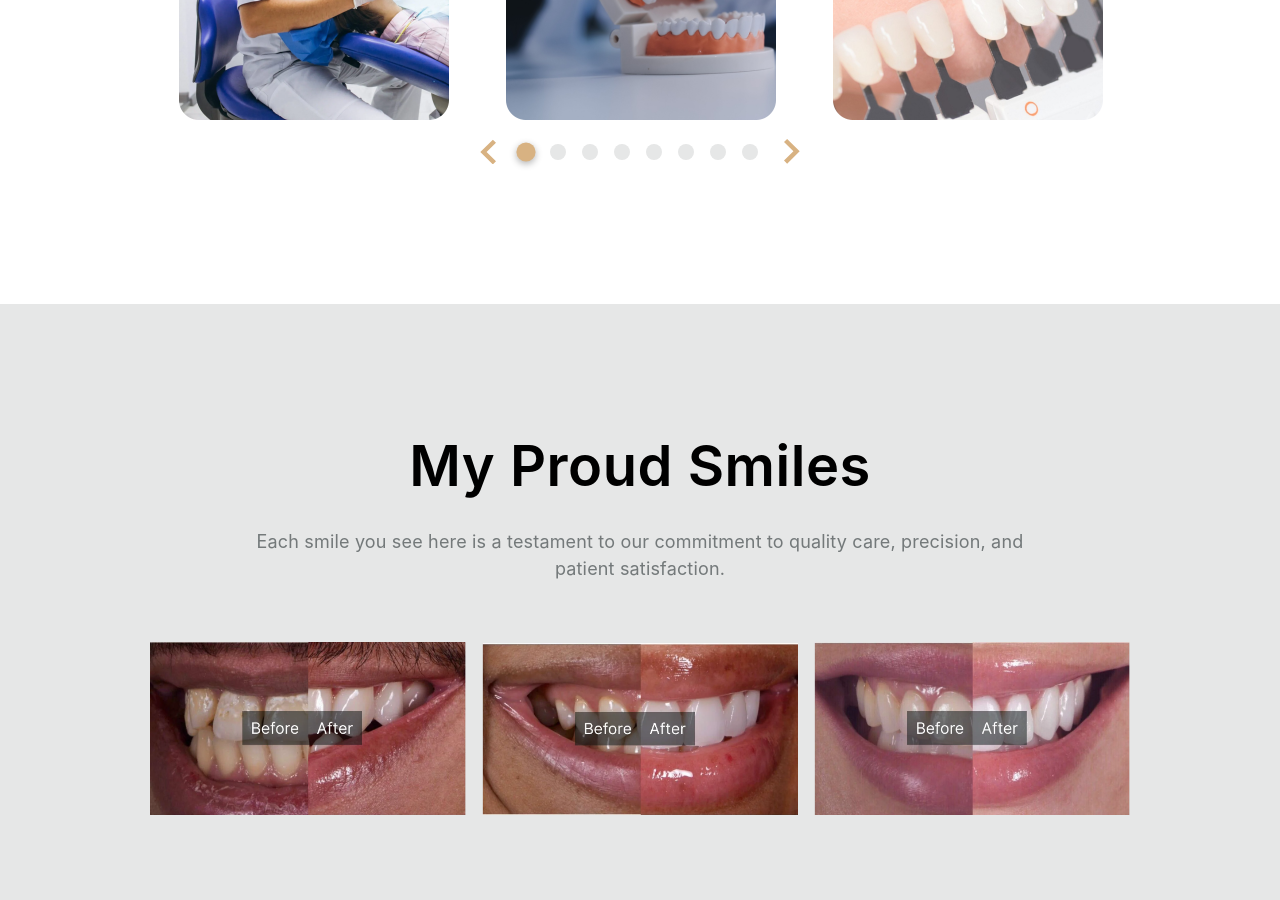
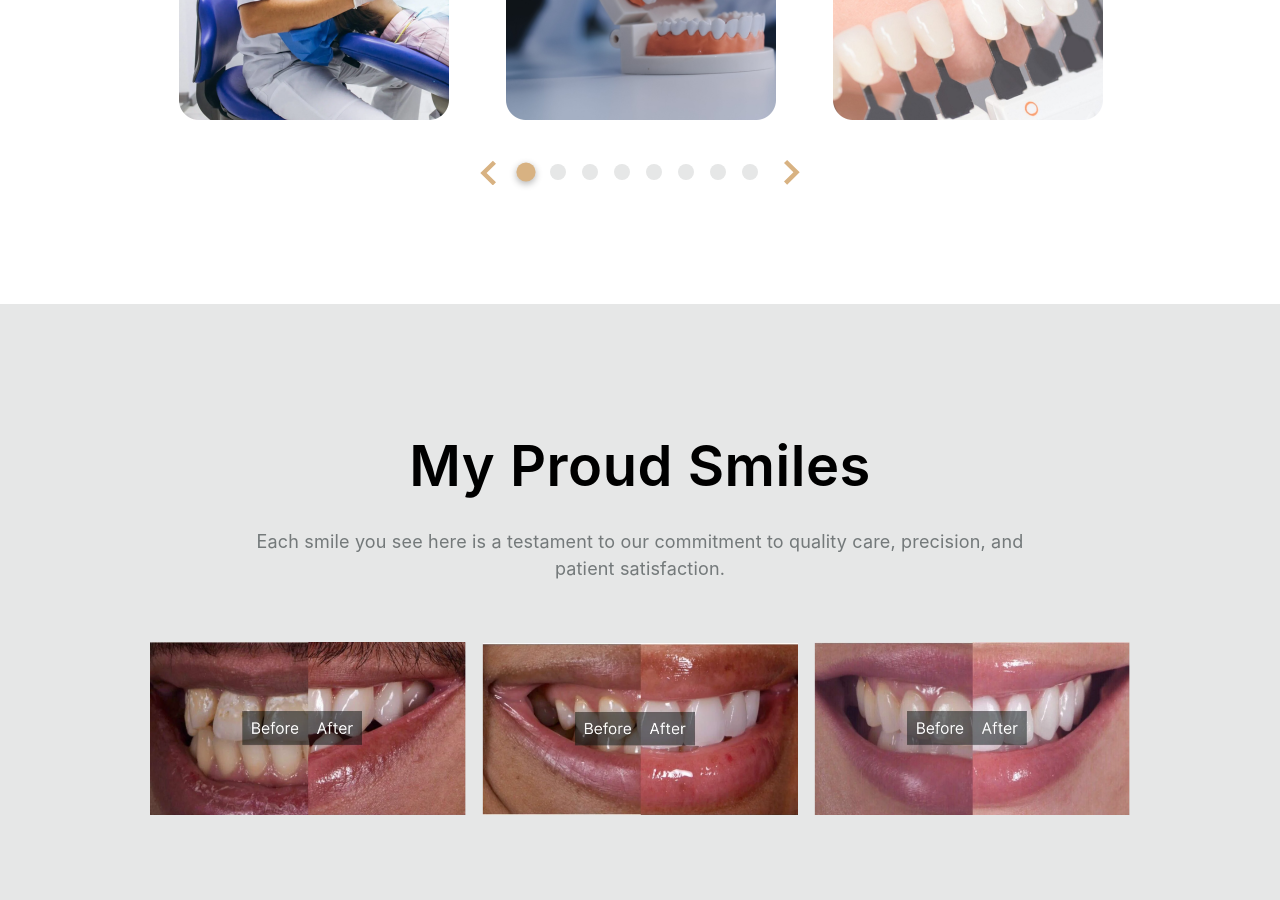
Before and after one commit to ghaffar02/new-dr-syed-qasim, a Next.js app: page /home in a window 1280 px wide. Shown: the part 4200-5100 px from the top of the page. Built offline with nearby package versions, Linux system fonts and the light colour scheme.

Commit message:
top space added at douts in DentalSlider

```diff
--- a/src/app/globals.css
+++ b/src/app/globals.css
@@ -85,7 +85,7 @@ body {
   align-items: center;
   gap: 12px;
   bottom: 0;
-  padding: 20px 0;
+  padding-top: 40px;
 }
 
 .dental-slider-container .slick-dots li {
@@ -123,10 +123,12 @@ body {
 
 .dental-slider-arrow.next {
   right: calc(50% - 160px);
+  bottom: -1px;
 }
 
 .dental-slider-arrow.prev {
   left: calc(50% - 160px);
+  bottom: -1px;
 }
 
 @media (max-width: 600px) {
```
